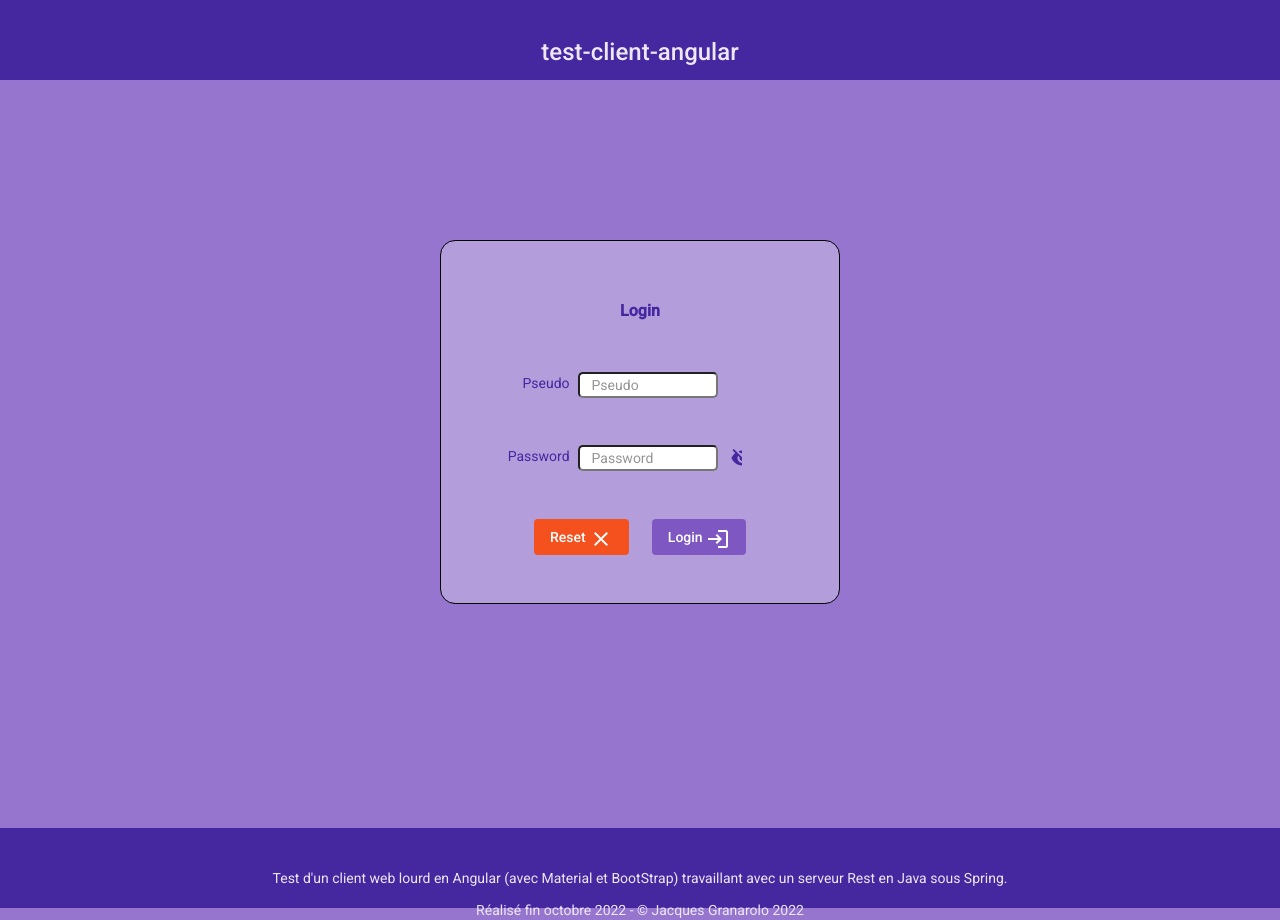
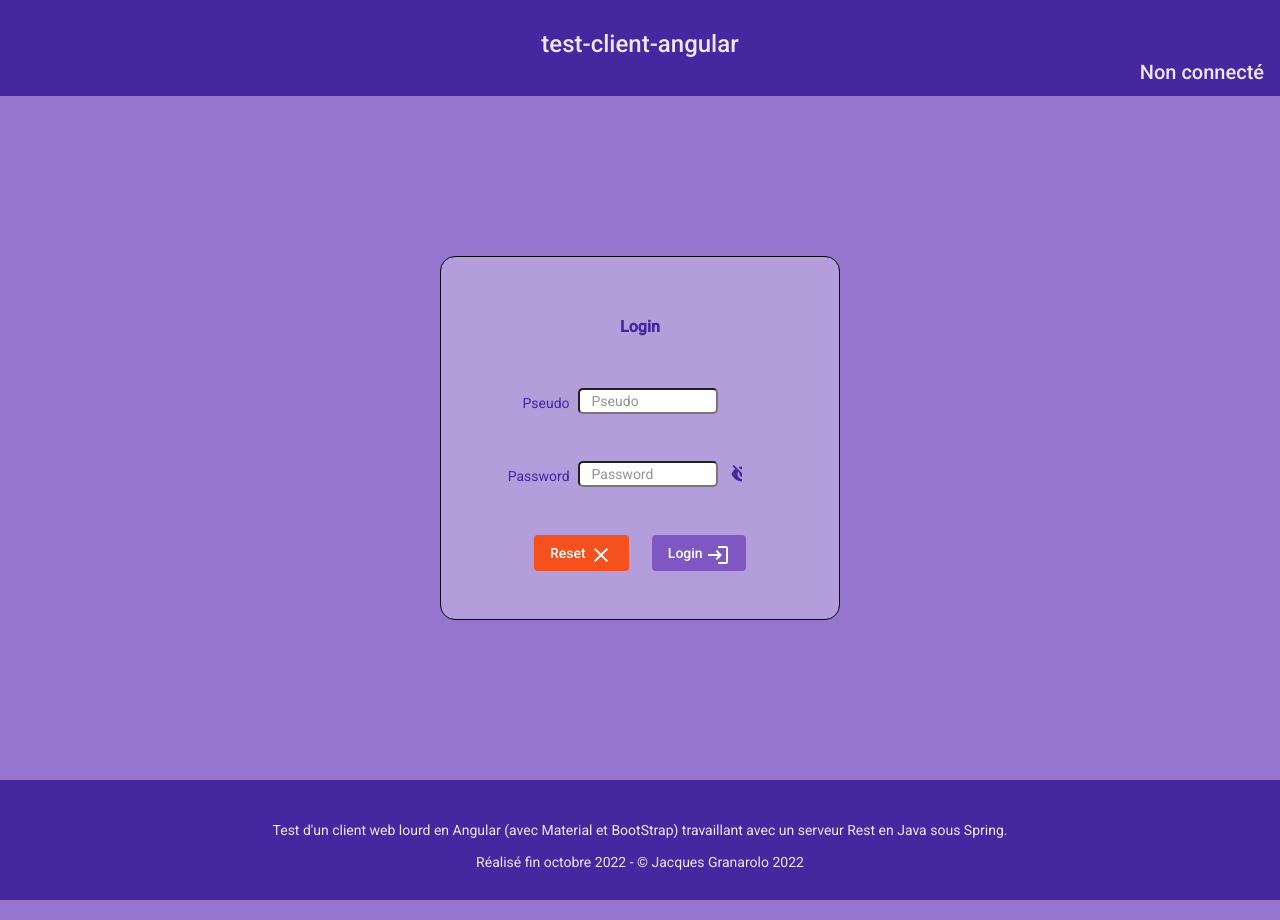
Before and after one commit to jacquesgrana/test-perso-angular, an Angular app: page /login in a window 1280 px wide. Built offline with nearby package versions, Linux system fonts and the light colour scheme.

Commit message:
ajout boutons actions dans l'affichage des users et des animaux, amélioration css, amélioration du header et du footer

```diff
--- a/src/app/services/animal-service.service.ts
+++ b/src/app/services/animal-service.service.ts
@@ -10,9 +10,10 @@ import { GenServiceService } from './gen-service.service';
 export class AnimalServiceService extends GenServiceService<Animal> { //
   override url = environment.URL_API + environment.URL_ANIMAL;
 
+  /*
   getAnimalList(): Observable<Animal[]> {
     //console.log('headers :', this.headers.get('Authorization'));
     //console.log('url :', this.url + environment.URL_GET_LIST);
     return this.http.get<Animal[]>(this.url + environment.URL_GET_LIST, {headers: this.headers });
-  }
+  }*/
 }
--- a/src/app/site/admin/admin.component.html
+++ b/src/app/site/admin/admin.component.html
@@ -5,15 +5,6 @@
   <div class="">
     <h3 class="text-center mb-3">Liste des Users</h3>
   </div>
-  <!--
-  <ul>
-    <li class="row" *ngFor="let user of userList">
-      <span class="col-2">{{user.id}}</span>
-      <span class="col-4">{{user.userName}}</span>
-      <span class="col-3">{{user.role.label}}</span>
-    </li>
-  </ul>
--->
   <div class="flex-center mt-3">
     <mat-table [dataSource]="userList" class="mat-elevation-z4">
       <ng-container matColumnDef="id">
@@ -25,8 +16,21 @@
         <mat-cell *matCellDef="let element">{{element.userName}}</mat-cell>
       </ng-container>
       <ng-container matColumnDef="role">
-        <mat-header-cell mat-header-cell *matHeaderCellDef>Role</mat-header-cell>
+        <mat-header-cell mat-header-cell *matHeaderCellDef>Rôle</mat-header-cell>
         <mat-cell *matCellDef="let element">{{element.role.label}}</mat-cell>
+      </ng-container>
+
+      <ng-container matColumnDef="nb-animals">
+        <mat-header-cell mat-header-cell *matHeaderCellDef>Nombre d'Animaux</mat-header-cell>
+        <mat-cell *matCellDef="let element">{{element.animals ? element.animals.length : 0}}</mat-cell>
+      </ng-container>
+
+      <ng-container matColumnDef="actions">
+        <mat-header-cell mat-header-cell *matHeaderCellDef>Actions</mat-header-cell>
+        <mat-cell *matCellDef="let element">
+          <button mat-mini-fab color="primary" (click)="editUser(element)"  class="ms-2 me-2"><mat-icon>edit</mat-icon></button>
+          <button mat-mini-fab color="warn" (click)="deleteUser(element)"  class="ms-2"><mat-icon>delete</mat-icon></button>
+        </mat-cell>
       </ng-container>
 
       <mat-header-row *matHeaderRowDef="displayedColumns"></mat-header-row>
@@ -36,7 +40,7 @@
   </div>
 
   <div class="">
-    <h3 class="text-center mt-3 mb-3">Liste des Animaux</h3>
+    <h3 class="text-center mt-5 mb-3">Liste des Animaux</h3>
   </div>
 
   <div class="flex-center mt-3">
@@ -55,11 +59,19 @@
       </ng-container>
       <ng-container matColumnDef="genre">
         <mat-header-cell mat-header-cell *matHeaderCellDef>Genre</mat-header-cell>
-        <mat-cell *matCellDef="let element">{{element.genre}}</mat-cell>
+        <mat-cell *matCellDef="let element">{{element.genre == 'MALE' ? 'Mâle' : 'Femelle'}}</mat-cell>
       </ng-container>
       <ng-container matColumnDef="birth">
         <mat-header-cell mat-header-cell *matHeaderCellDef>Birth</mat-header-cell>
         <mat-cell *matCellDef="let element">{{element.birth | date:'dd-MM-yyyy'}}</mat-cell>
+      </ng-container>
+
+      <ng-container matColumnDef="actions">
+        <mat-header-cell mat-header-cell *matHeaderCellDef>Actions</mat-header-cell>
+        <mat-cell *matCellDef="let element">
+          <button mat-mini-fab color="primary" (click)="editAnimal(element)" class="ms-2 me-2"><mat-icon>edit</mat-icon></button>
+          <button mat-mini-fab color="warn" (click)="deleteAnimal(element)" class="ms-2"><mat-icon>delete</mat-icon></button>
+        </mat-cell>
       </ng-container>
 
       <mat-header-row *matHeaderRowDef="displayedAnimalsColumns"></mat-header-row>
--- a/src/app/site/admin/admin.component.scss
+++ b/src/app/site/admin/admin.component.scss
@@ -2,8 +2,8 @@
 @import "src/theme";
 
 .body-container {
-  margin-top: 10rem;
-  margin-bottom: 10rem;
+  margin-top: 6rem;
+  margin-bottom: 4rem;
   flex-grow: 1;
   color: $components-foreground-color !important;
 }
--- a/src/app/site/admin/admin.component.ts
+++ b/src/app/site/admin/admin.component.ts
@@ -13,8 +13,8 @@ export class AdminComponent implements OnInit {
 
   userList !: any[];
   animalList !: Animal[];
-  displayedColumns: string[] = ['id', 'name', 'role'];
-  displayedAnimalsColumns: string[] = ['id', 'name', 'type', 'genre', 'birth'];
+  displayedColumns: string[] = ['id', 'name', 'role', 'nb-animals', 'actions']; //, 'nb-animals'
+  displayedAnimalsColumns: string[] = ['id', 'name', 'type', 'genre', 'birth', 'actions'];
 
   constructor(
     private router : Router,
@@ -40,4 +40,20 @@ export class AdminComponent implements OnInit {
     );
   }
 
+  editUser(user : any) {
+    console.log('edit user : ' + user);
+  }
+
+  deleteUser(user : any) {
+    console.log('delete user : ' + user);
+  }
+
+  editAnimal(animal : Animal) {
+    console.log('edit animal : ' + animal);
+  }
+
+  deleteAnimal(animal: Animal) {
+    console.log('delete animal : ' + animal);
+  }
+
 }
--- a/src/app/site/footer/footer.component.html
+++ b/src/app/site/footer/footer.component.html
@@ -1,5 +1,5 @@
 <footer class="body-container">
-  <div class="row">
+  <div class="mb-2">
     <p class="flex-center">Test d'un client web lourd en Angular (avec Material et BootStrap) travaillant avec un serveur Rest en Java sous Spring.</p>
     <p class="flex-center">Réalisé fin octobre 2022 - © Jacques Granarolo 2022</p>
   </div>
--- a/src/app/site/footer/footer.component.scss
+++ b/src/app/site/footer/footer.component.scss
@@ -5,10 +5,9 @@
   background-color: $components-foreground-color;
   height: 10vh;
   min-width: 100%;
-  margin-top: 4rem;
   color: $components-background-light-color;
-  padding: 1rem;
   padding-top: 2.5rem;
+  padding-bottom: 5rem;
   display: flex;
   justify-content: center;
 }
--- a/src/app/site/header/header.component.html
+++ b/src/app/site/header/header.component.html
@@ -4,7 +4,12 @@
   </mat-toolbar-row>
   <mat-toolbar-row *ngIf="userService.isAuthenticated" >
     <span class="spacer"></span>
-    <span *ngIf="userService.isAuthenticated">Nom : {{userService.user.username}}</span>
+    <span>Connecté sous : {{userService.user.username}}</span>
     <button mat-flat-button color="warn" (click)="logout()" class="ms-2">Logout <mat-icon>logout</mat-icon></button>
   </mat-toolbar-row>
+  <!-- else block -->
+  <mat-toolbar-row *ngIf="!userService.isAuthenticated" >
+    <span class="spacer"></span>
+    <span>Non connecté</span>
+  </mat-toolbar-row>
 </mat-toolbar>
--- a/src/app/site/header/header.component.scss
+++ b/src/app/site/header/header.component.scss
@@ -8,12 +8,13 @@ margin: 0;
 h1 {
   text-align: center;
   font-size: 3vh !important;
+  position:absolute;
 }
 
 .body-container {
   background-color: $components-foreground-color;
   min-width: 100%;
-  height: 10vh;
+  height: 12vh;
   color: $components-background-light-color;
   padding-bottom: 0.5rem;
 }
--- a/src/app/site/login/login.component.html
+++ b/src/app/site/login/login.component.html
@@ -6,11 +6,11 @@
         <h3 class="text-center"><strong>Login</strong></h3>
       </div>
       <div class="mb-5 mt-5 block-element row">
-        <label class="text-end me-2 col-3 p-0" for="pseudo">Pseudo</label>
+        <label class="text-end mt-1 me-2 col-3 p-0" for="pseudo">Pseudo</label>
         <input matInput placeholder="Pseudo" class="rounded-input col-6 ms-0" type="text" formControlName="pseudo">
       </div>
       <div class="mb-5 mt-5 block-element row">
-        <label class="text-end me-2 col-3 p-0" for="password">Password</label>
+        <label class="text-end mt-1 me-2 col-3 p-0" for="password">Password</label>
         <input matInput id="password" placeholder="Password" class="rounded-input col-6 ms-0" type="{{hide ? 'password' : 'text'}}" formControlName="password">
         <mat-icon matSuffix (click)="hide = !hide;" class="col-2">{{hide ? 'visibility_off' : 'visibility'}}</mat-icon>
       </div>
```
Also changed, not shown: src/app/site/admin/admin.module.ts (+5 -2 lines).
